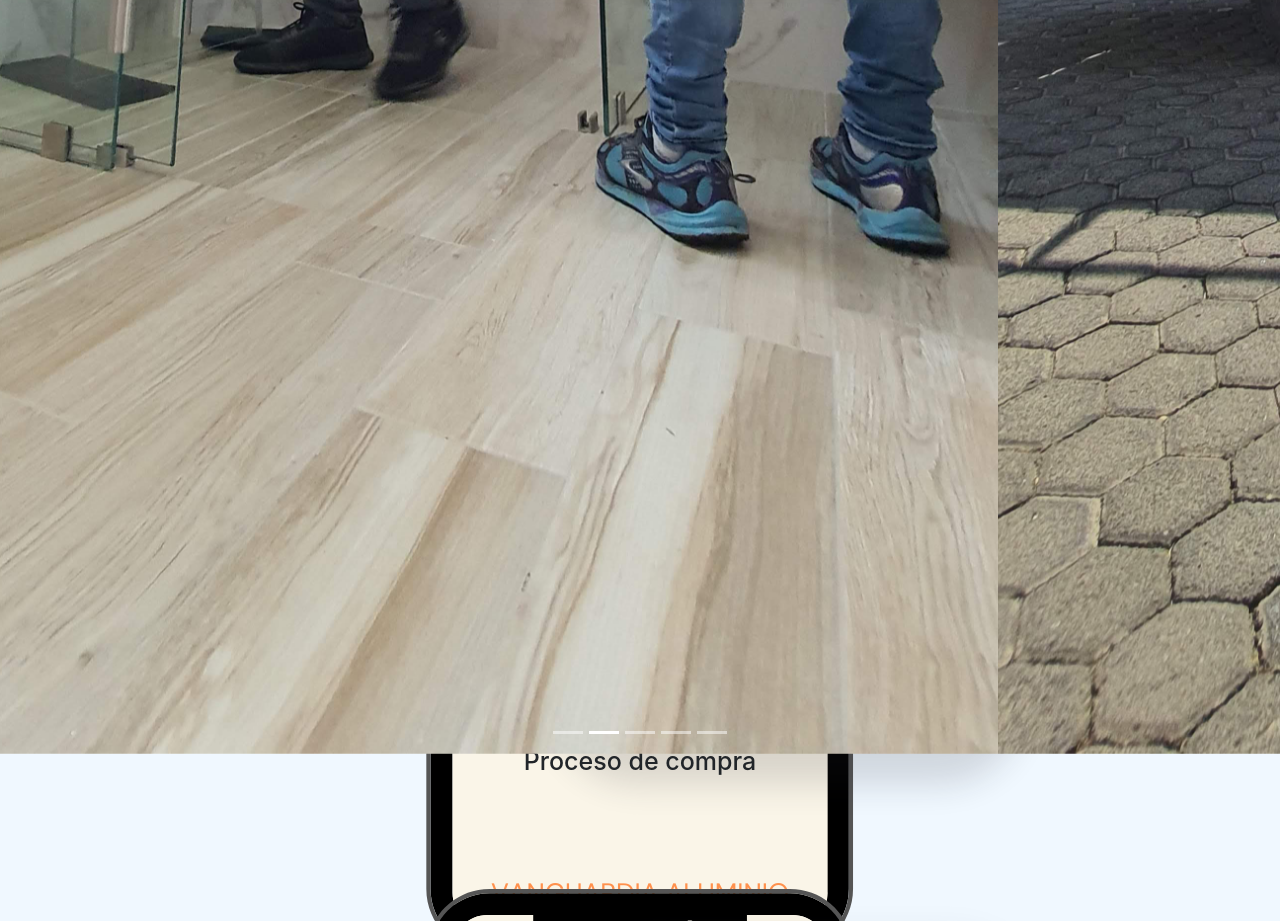
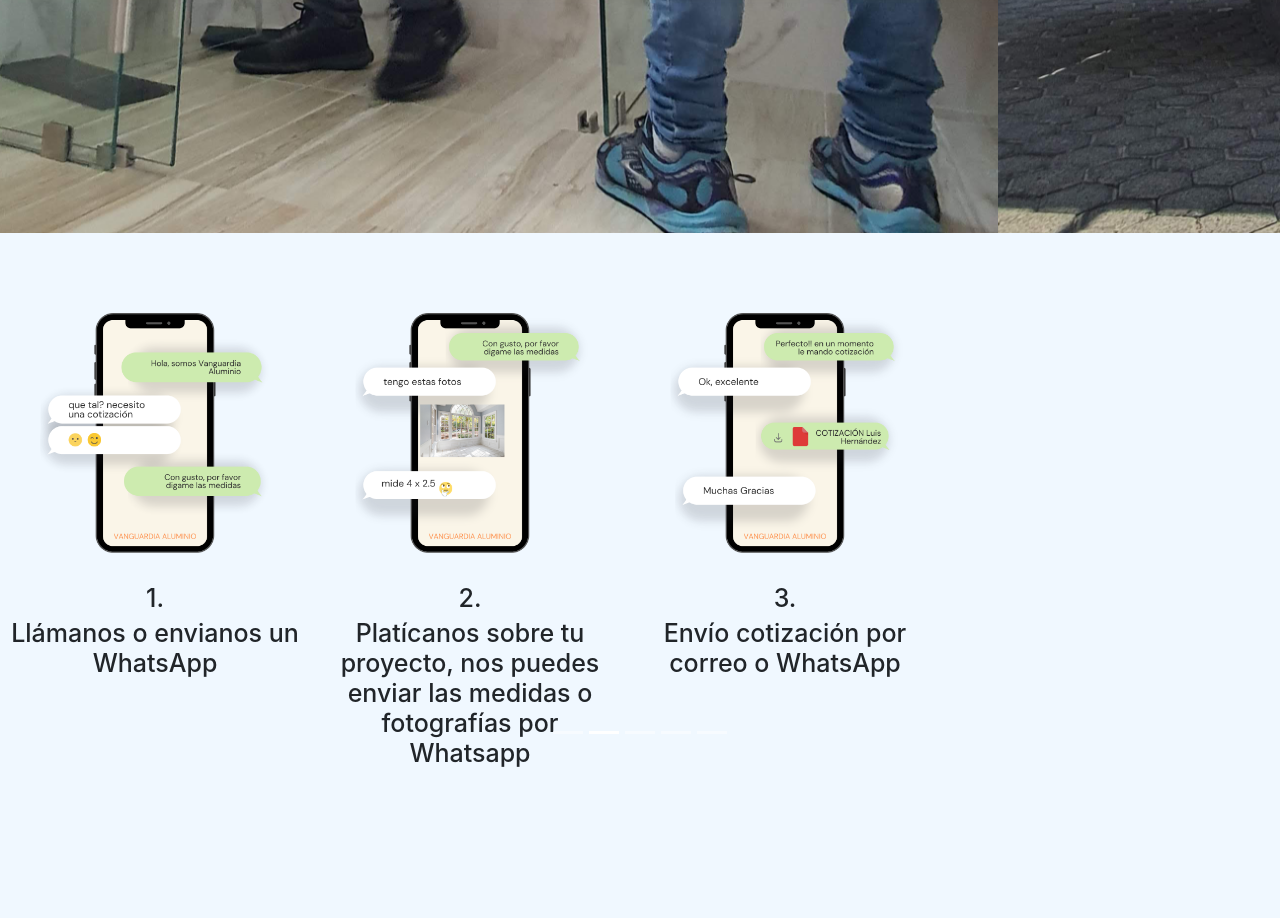
Before and after one commit to gamboamartin/aluminio, a plain HTML site: page index.html in a window 1280 px wide. Shown: the part 1522-2443 px from the top of the page. Drawn offline with nearby package versions, Linux system fonts and the light colour scheme; files whose address does not match are found by name.

Commit message:
se completa slider de proceso

```diff
--- a/assets/css/main-proceso-container.css
+++ b/assets/css/main-proceso-container.css
@@ -4,37 +4,50 @@
     background-color: aliceblue;
     display: flex;
     flex-direction: column;
-    align-items: center;
-    justify-content: center;
 }
 
 
 .proceso-main--text {
     width: 100vw;
     text-align: center;
+    margin-top: 10vh;
 }
 
-.proceso-main-container--image img{
+
+
+.main-proceso-container{
+    z-index: 10;
+    height: 100vh;
     width: 100%;
-    align-items: center;
+    min-width: 320px;
+    text-align: center;
 }
 
-.proceso-text-container {
-    width: 100vw;
+.proceso-container--slider{
     display: flex;
-    justify-content: center;
+    gap: 5px;
+    height: 100%;
+    overflow-x: scroll;
+    overscroll-behavior-x: contain;
+    scroll-snap-type: x proximity;
 }
 
-.text-container--number {
-    font-weight: 900;
-    font-size: 2rem;
+.proceso-container--card {
+    scroll-snap-align: center;
+    width: 100vw;
+    height: 15vh;
+    min-width: 190px;
+    max-width: 300px;
+    margin: 50px 5px 0;
 }
 
-.text-container--text {
-    padding-top: 4px;
-    font-weight: 300;
-    text-align: center;
-    font-size: 1.5rem;
-    margin-left: 5px;
 
+
+
+.proceso-main-container--image img {
+    background-repeat: no-repeat;
+    background-position: center;
+    background-size: cover;
+    border-radius: 10px;
+    width: 100%;
 }
--- a/assets/css/main-proceso-container2.css
+++ /dev/null
@@ -1,40 +0,0 @@
-.main-proceso-container2 {
-    width: 100vw;
-    height: 100vh;
-    background-color: aliceblue;
-    display: flex;
-    flex-direction: column;
-    align-items: center;
-    justify-content: center;
-}
-
-
-.proceso-main--text {
-    width: 100vw;
-    text-align: center;
-}
-
-.proceso-main-container--image img{
-    width: 100%;
-    align-items: center;
-}
-
-.proceso-text-container {
-    width: 100vw;
-    display: flex;
-    justify-content: center;
-}
-
-.text-container--number {
-    font-weight: 900;
-    font-size: 2rem;
-
-}
-
-.text-container--text {
-    font-weight: 300;
-    text-align: center;
-    font-size: 1.5rem;
-    margin-left: 5px;
-
-}
--- a/assets/css/main-proceso-container3.css
+++ /dev/null
@@ -1,40 +0,0 @@
-.main-proceso-container3 {
-    width: 100vw;
-    height: 100vh;
-    background-color: aliceblue;
-    display: flex;
-    flex-direction: column;
-    align-items: center;
-    justify-content: center;
-}
-
-
-.proceso-main--text {
-    width: 100vw;
-    text-align: center;
-}
-
-.proceso-main-container--image img{
-    width: 100%;
-    align-items: center;
-}
-
-.proceso-text-container {
-    width: 100vw;
-    display: flex;
-    justify-content: center;
-}
-
-.text-container--number {
-    font-weight: 900;
-    font-size: 2rem;
-
-}
-
-.text-container--text {
-    font-weight: 300;
-    text-align: center;
-    font-size: 1.5rem;
-    margin-left: 5px;
-
-}
--- a/index.html
+++ b/index.html
@@ -11,8 +11,6 @@
     <link rel="stylesheet" href="/assets/css/carrusel.css">
     <link rel="stylesheet" href="/assets/css/youtube_view.css">
     <link rel="stylesheet" href="/assets/css/main-proceso-container.css">
-    <link rel="stylesheet" href="/assets/css/main-proceso-container2.css">
-    <link rel="stylesheet" href="/assets/css/main-proceso-container3.css">
 
     <script src="https://code.jquery.com/jquery-3.2.1.slim.min.js" integrity="sha384-KJ3o2DKtIkvYIK3UENzmM7KCkRr/rE9/Qpg6aAZGJwFDMVNA/GpGFF93hXpG5KkN" crossorigin="anonymous"></script>
     <script src="https://cdn.jsdelivr.net/npm/popper.js@1.12.9/dist/umd/popper.min.js" integrity="sha384-ApNbgh9B+Y1QKtv3Rn7W3mgPxhU9K/ScQsAP7hUibX39j7fakFPskvXusvfa0b4Q" crossorigin="anonymous"></script>
@@ -136,6 +134,9 @@
     </section>
     <section class="main-proceso-container">
         <h1 class="proceso-main--text">Proceso de compra</h1>
+        <section class="main-proceso-container">
+            <section class="proceso-container--slider">
+                <article class="proceso-container--card">
                     <div class="proceso-main-container--image">
                         <img src="./assets/proceso-imagenes/Proceso 1.png" alt="">
                     </div>
@@ -143,9 +144,8 @@
                         <h1 class="text-container--number">1.</h1>
                         <h1 class="text-container--text">Llámanos o envianos un WhatsApp</h1>
                     </div>
-    </section>
-    <section class="main-proceso-container2">
-        <h1 class="proceso-main--text">Proceso de compra</h1>
+                </article>
+                <article class="proceso-container--card">
                     <div class="proceso-main-container--image">
                         <img src="./assets/proceso-imagenes/Proceso 2.png" alt="">
                     </div>
@@ -154,9 +154,8 @@
                         <h1 class="text-container--text">Platícanos sobre tu proyecto, nos puedes enviar
                             las medidas o fotografías por Whatsapp</h1>
                     </div>
-    </section>
-    <section class="main-proceso-container3">
-        <h1 class="proceso-main--text">Proceso de compra</h1>
+                </article>
+                <article class="proceso-container--card">
                     <div class="proceso-main-container--image">
                         <img src="./assets/proceso-imagenes/Proceso 3.png" alt="">
                     </div>
@@ -164,6 +163,9 @@
                         <h1 class="text-container--number">3.</h1>
                         <h1 class="text-container--text">Envío cotización por correo o WhatsApp</h1>
                     </div>
+                </article>
+            </section>
+        </section>
     </section>
     <section class="main-cotiza-botton-container">
         <a class="cotiza-botton-container" href="">
```
Lines whose indentation alone changed are shown as unchanged.
